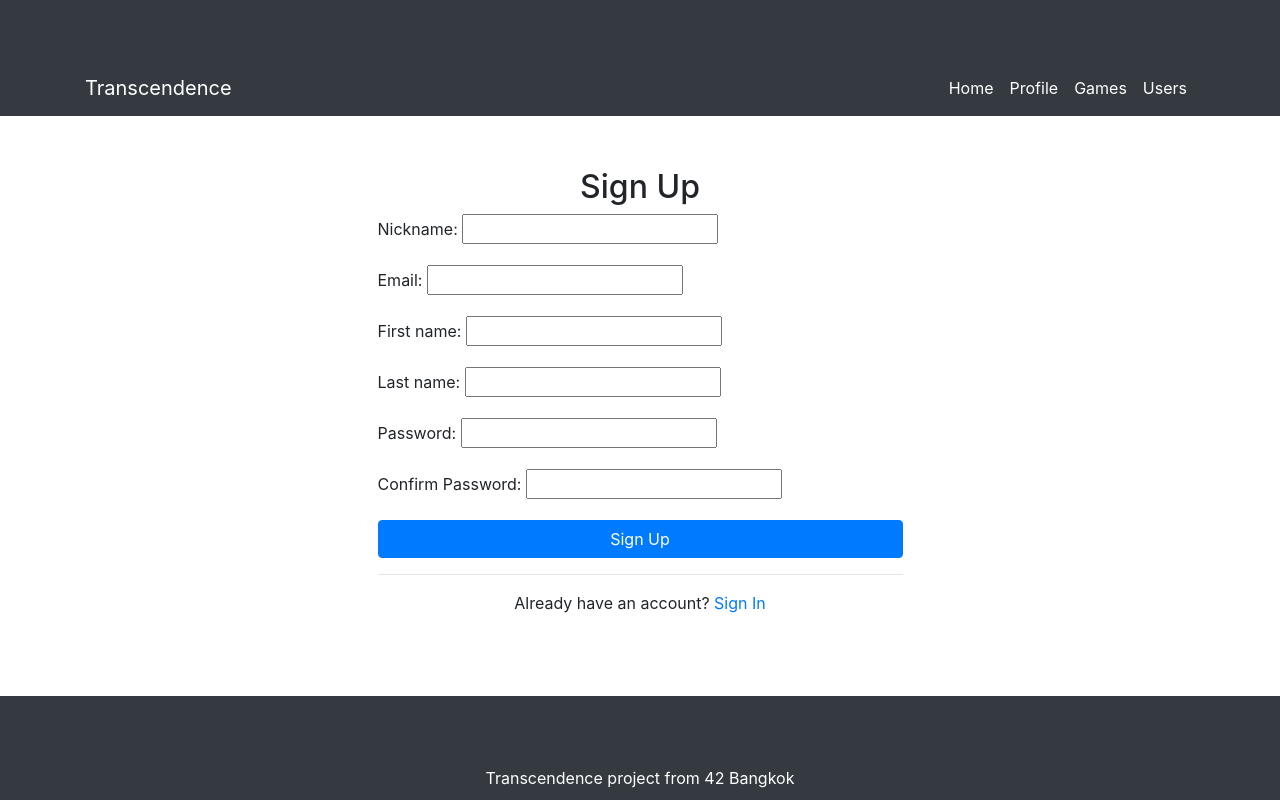
After one commit to stanislavlia/42_transcendence, a Django app: page /register/ in a window 1280 px wide. The commit adds this page. Run offline with Django 5.2, Linux system fonts and the light colour scheme; some libraries are stand-ins or nearby versions.

Commit message:
added more logging + improved form

```diff
--- /dev/null
+++ b/project/myapp/forms.py
@@ -0,0 +1,34 @@
+from django import forms
+from django.contrib.auth.forms import UserCreationForm
+from .models import CustomUser
+
+
+class CustomUserCreationForm(forms.ModelForm):
+    password1 = forms.CharField(label='Password', widget=forms.PasswordInput)
+    password2 = forms.CharField(label='Confirm Password', widget=forms.PasswordInput)
+
+    class Meta:
+        model = CustomUser
+        fields = ['nickname', 'email', 'first_name', 'last_name']
+
+    def clean_email(self):
+        email = self.cleaned_data.get('email')
+        if CustomUser.objects.filter(email=email).exists():
+            raise forms.ValidationError('A user with this email already exists.')
+        return email
+
+    def clean_nickname(self):
+        nickname = self.cleaned_data.get('nickname')
+        if CustomUser.objects.filter(nickname=nickname).exists():
+            raise forms.ValidationError('A user with this nickname already exists.')
+        return nickname
+
+    def clean(self):
+        cleaned_data = super().clean()
+        password1 = cleaned_data.get('password1')
+        password2 = cleaned_data.get('password2')
+
+        if password1 and password2 and password1 != password2:
+            raise forms.ValidationError('Passwords do not match.')
+
+        return cleaned_data
--- a/project/myapp/models.py
+++ b/project/myapp/models.py
@@ -75,6 +75,9 @@ class CustomUser(AbstractBaseUser, PermissionsMixin):
 
     email = models.EmailField(unique=True, null=False)
     nickname = models.CharField(max_length=100, blank=True, null=False)
+    first_name = models.CharField(max_length=150, blank=True, null=False)
+    last_name = models.CharField(max_length=150, blank=True, null=False)
+
     registration_date = models.DateTimeField(auto_now_add=True)
     avatar = models.URLField(blank=True, null=True)
     oauth_provider = models.CharField(max_length=50, blank=True, null=True)
--- a/project/myapp/templates/myapp/login.html
+++ b/project/myapp/templates/myapp/login.html
@@ -29,9 +29,9 @@ Sign In - Transcendence Project
             </div>
             <hr>
             <!-- Sign Up Link -->
-            {% comment %} <div class="text-center">
-                <p>Don't have an account? <a href="{% url 'signup' %}">Sign Up</a></p>
-            </div> {% endcomment %}
+            <div class="text-center">
+                <p>Don't have an account? <a href="{% url 'register' %}">Sign Up</a></p>
+            </div>
         </div>
     </div>
 </div>
--- /dev/null
+++ b/project/myapp/templates/myapp/register.html
@@ -0,0 +1,25 @@
+<!-- templates/myapp/register.html -->
+{% extends 'myapp/base.html' %}
+
+{% block title %}
+Sign Up - Transcendence Project
+{% endblock %}
+
+{% block content %}
+<div class="container mt-5">
+    <h2 class="text-center">Sign Up</h2>
+    <div class="row justify-content-center">
+        <div class="col-md-6">
+            <form method="post">
+                {% csrf_token %}
+                {{ form.as_p }}
+                <button type="submit" class="btn btn-primary btn-block">Sign Up</button>
+            </form>
+            <hr>
+            <div class="text-center">
+                <p>Already have an account? <a href="{% url 'login' %}">Sign In</a></p>
+            </div>
+        </div>
+    </div>
+</div>
+{% endblock %}
--- a/project/myapp/views.py
+++ b/project/myapp/views.py
@@ -4,13 +4,13 @@ from loguru import logger
 from django.contrib.auth import authenticate, login
 from django.contrib import messages
 from django.contrib.auth.decorators import login_required
-
-
+from .forms import CustomUserCreationForm
+from myapp.user_management.ft_api_usermanager import PongUserManager, FourtyTwoUserInfo
+from .models import CustomUserManager, CustomUser
 
 
 @login_required(login_url='/login/')
 def home(request):
-    logger.info(f"home page / queried | request: {request}")
 
     return render(request, 'myapp/home.html')
 
@@ -22,6 +22,8 @@ def home(request):
 def profile_view(request):
     # will be added later
     return render(request, 'myapp/profile.html')
+
+
 
 @login_required(login_url='/login/')
 def games_history_page(request):
@@ -35,18 +37,37 @@ def users_page(request):
 
 
 
-#=============AUTH-related views===================
+#=============USER MANAGEMENT ===================
 #TODO: move to separate file .py
 
-from myapp.user_management.ft_api_usermanager import PongUserManager, FourtyTwoUserInfo
+
+def register(request):
+    if request.method == 'POST':
+        form = CustomUserCreationForm(request.POST)
+        if form.is_valid():
+            user = form.save(commit=False)
+            user.set_password(form.cleaned_data['password1'])
+            user.save()
+            logger.info(f'NEW USER REGISTERED | user: {user.email}')
+            login(request, user, backend='django.contrib.auth.backends.ModelBackend')
+            return redirect('home')
+    else:
+        form = CustomUserCreationForm()
+    return render(request, 'myapp/register.html', {'form': form})
 
 
 def login_view(request):
     if request.method == 'POST':
         email = request.POST.get('email')
         password = request.POST.get('password')
+
+        #goes to Db, search for user, compare password hash and return instance
         user = authenticate(request, username=email, password=password)
+
+
         if user is not None:
+            logger.info(f"USER LOGGED IN: {user.email}")
+
             login(request, user)
             return redirect('home')
         else:
--- a/project/project/urls.py
+++ b/project/project/urls.py
@@ -34,7 +34,7 @@ urlpatterns = [
 
 
 
-
+    path('register/', views.register, name="register"),
     path('login/', views.login_view, name="login"),
     path('authorize/', views.authorize_42_student, name='authorize_42'),
     path('auth/callback/42', views.handle_callback_from_42provider, name='handle_42_callback'),
```
Also changed, not shown: project/myapp/migrations/0003_customuser_first_name_customuser_last_name.py (added).
